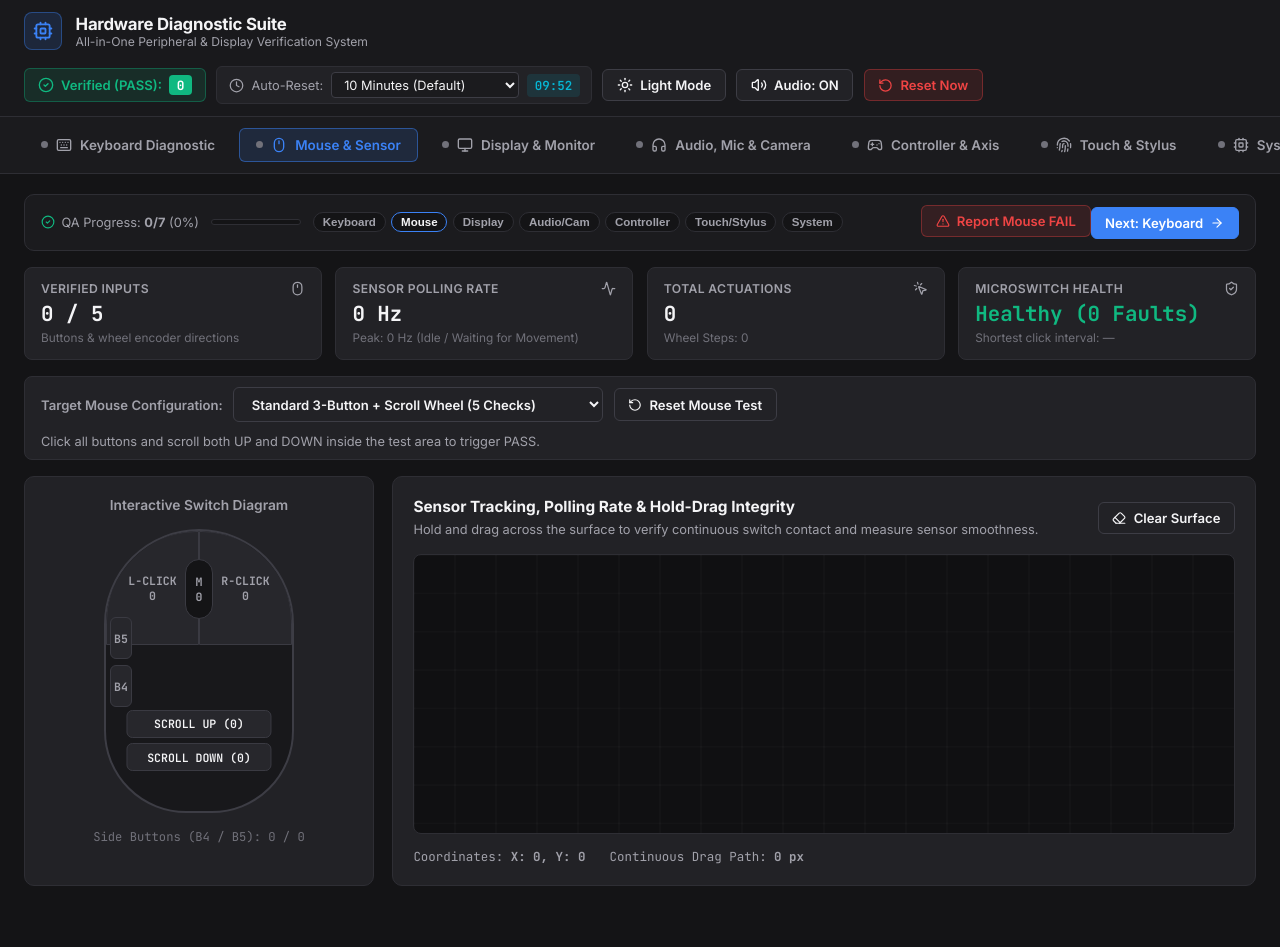
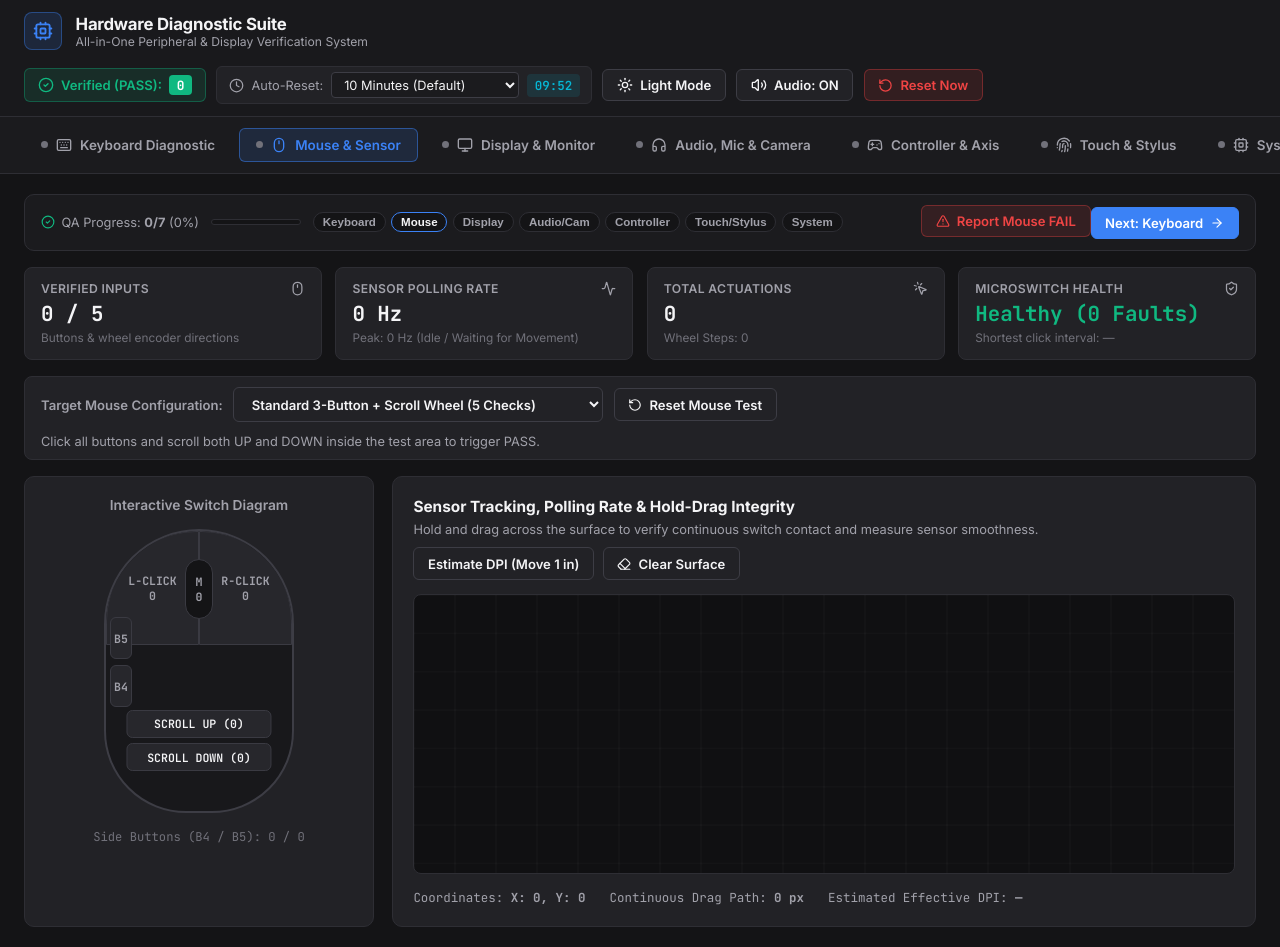
Before and after one commit to Noidea1001/KeyandScreenTest, a React (Vite) app: page /#keyboard in a window 1280 px wide. Both pictures are taken after a click on the button "Mouse & Sensor". Before the commit the page ends 906 px from the top, so only its background shows below. Built offline with nearby package versions, Linux system fonts and the light colour scheme.

Commit message:
feat(mouse): add 1-inch physical DPI estimator calibration check

```diff
--- a/src/components/MouseTester.tsx
+++ b/src/components/MouseTester.tsx
@@ -42,6 +42,10 @@ export const MouseTester: React.FC<MouseTesterProps> = ({
   const [doubleClickFaults, setDoubleClickFaults] = useState(0);
   const [coords, setCoords] = useState({ x: 0, y: 0 });
   const [dragDistance, setDragDistance] = useState(0);
+  const [estimatedDpi, setEstimatedDpi] = useState<number | null>(null);
+  const [isCalibratingDpi, setIsCalibratingDpi] = useState(false);
+
+  const dpiOriginXRef = useRef<number | null>(null);
 
   const canvasRef = useRef<HTMLCanvasElement | null>(null);
   const lastClickTimeRef = useRef<Record<number, number>>({});
@@ -387,10 +391,31 @@ export const MouseTester: React.FC<MouseTesterProps> = ({
                 Hold and drag across the surface to verify continuous switch contact and measure sensor smoothness.
               </p>
             </div>
-            <button className="btn" onClick={drawGrid}>
-              <Eraser size={14} />
-              <span>Clear Surface</span>
-            </button>
+            <div className="card-actions">
+              <button
+                className={`btn ${isCalibratingDpi ? 'btn-primary' : 'btn-secondary'}`}
+                onClick={() => {
+                  onActivity();
+                  if (!isCalibratingDpi) {
+                    dpiOriginXRef.current = null;
+                    setIsCalibratingDpi(true);
+                  } else {
+                    setIsCalibratingDpi(false);
+                  }
+                }}
+                title="Click Start, move mouse physically 1 inch (2.54 cm) horizontally across the canvas, then click Stop"
+              >
+                <span>
+                  {isCalibratingDpi
+                    ? 'Stop 1-Inch DPI Check'
+                    : 'Estimate DPI (Move 1 in)'}
+                </span>
+              </button>
+              <button className="btn" onClick={drawGrid}>
+                <Eraser size={14} />
+                <span>Clear Surface</span>
+              </button>
+            </div>
           </div>
 
           <canvas
@@ -408,7 +433,18 @@ export const MouseTester: React.FC<MouseTesterProps> = ({
                 y: (e.clientY - rect.top) * (e.currentTarget.height / rect.height)
               };
             }}
-            onMouseMove={handleCanvasMouseMove}
+            onMouseMove={(e) => {
+              if (isCalibratingDpi) {
+                if (dpiOriginXRef.current === null) {
+                  dpiOriginXRef.current = e.clientX;
+                } else {
+                  setEstimatedDpi(
+                    Math.round(Math.abs(e.clientX - dpiOriginXRef.current))
+                  );
+                }
+              }
+              handleCanvasMouseMove(e);
+            }}
             onContextMenu={(e) => e.preventDefault()}
           />
 
@@ -419,6 +455,12 @@ export const MouseTester: React.FC<MouseTesterProps> = ({
             <span>
               Continuous Drag Path: <strong>{dragDistance} px</strong>
             </span>
+            <span>
+              Estimated Effective DPI:{' '}
+              <strong>
+                {estimatedDpi !== null ? `~${estimatedDpi} px/in` : '—'}
+              </strong>
+            </span>
           </div>
         </div>
       </div>
```
